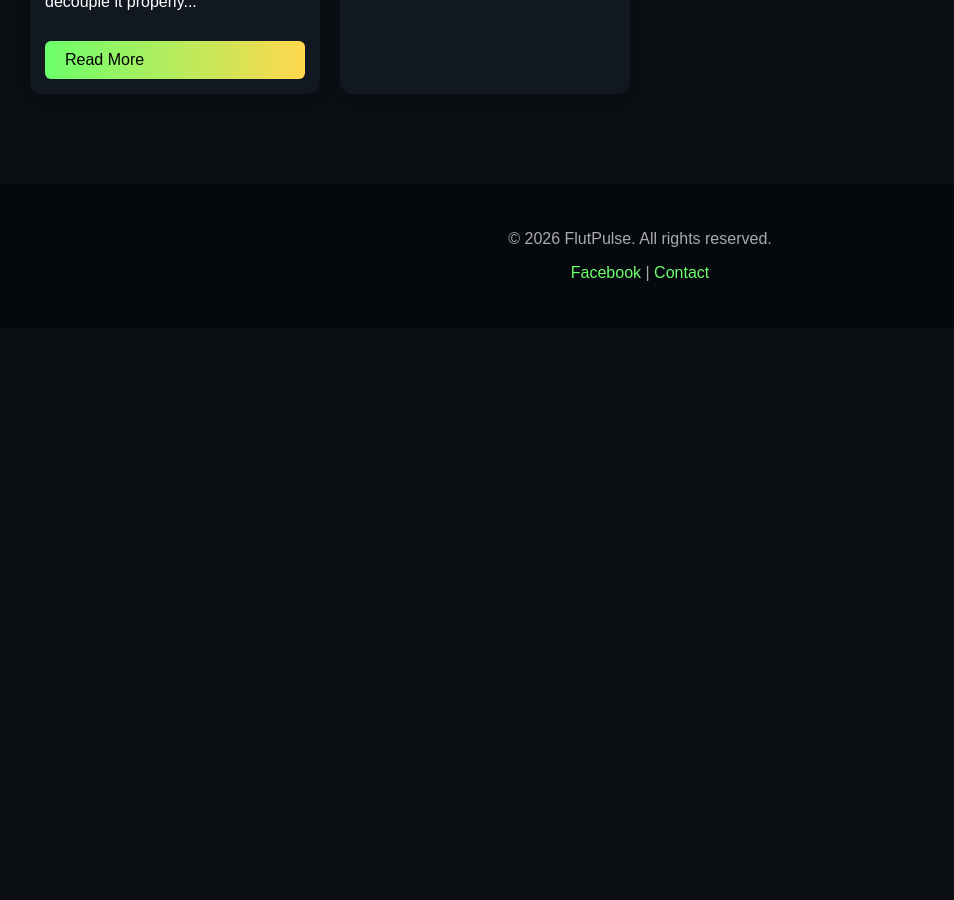
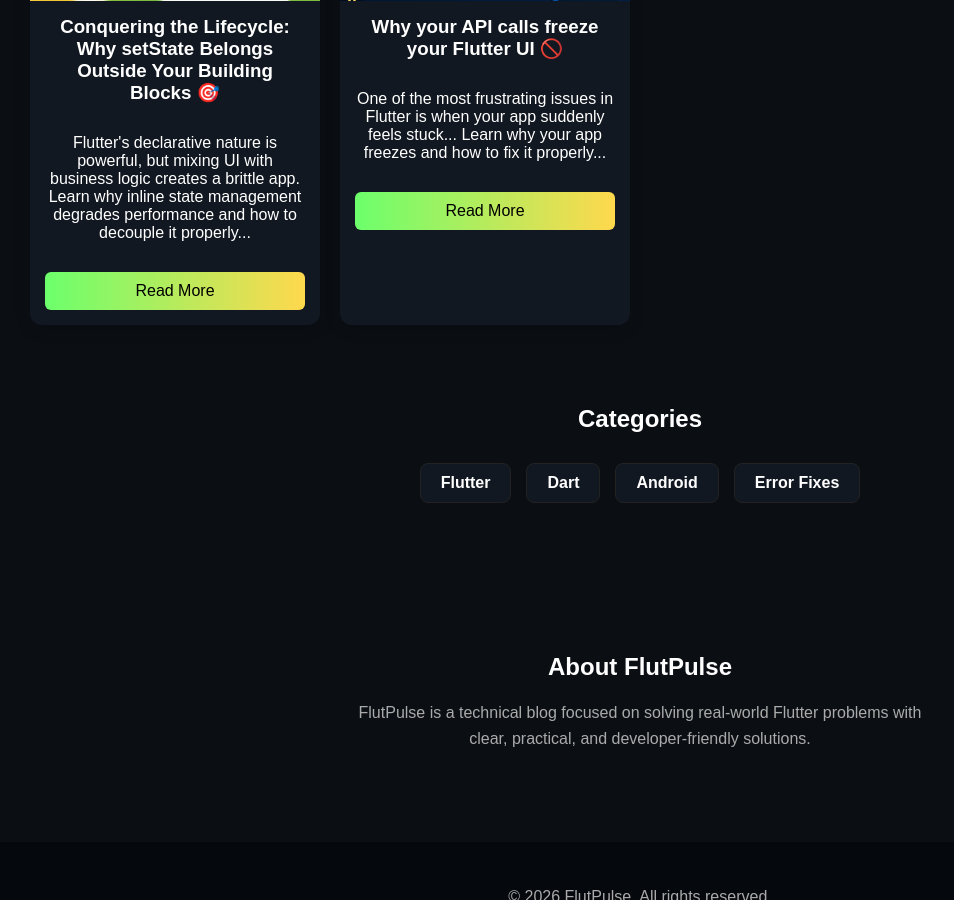
Before and after one commit to ahmloutfy/flutpulse, a Jekyll site: the page built from index.html, in a window 1280 px wide and 900 px high, scrolled down 1010 px. Shown: the whole window, without its empty margins (0-954 px from the left). Built offline with Jekyll 4.4.1, drawn with Linux system fonts in a browser that asks for light colours; before the commit the page ends 1338 px from its top, so only the background shows below that; some of the changed text lies outside the part shown.

Commit message:
Update index.html

```diff
--- a/index.html
+++ b/index.html
@@ -7,14 +7,38 @@
   <div class="hero-text">
     <h1>Solve. Learn. <span>Build.</span></h1>
     <p>Fix Flutter issues with clear, practical solutions.</p>
+    <a href="#" class="btn btn-primary">Browse Articles</a>
+    <a href="#" class="btn btn-secondary">Explore Categories</a>
+  </div>
+  <div class="hero-logo">
+    <img src="flutpulse_logo.png" alt="FlutPulse">
   </div>
 </section>
 
-<div style="text-align: center; margin: 30px auto; max-width: 760px;">
-  <ins class="adsbygoogle" style="display:inline-block; width:728px; height:90px;" data-ad-client="ca-pub-XXXXXXXX" data-ad-slot="TOP_AD"></ins>
+<div style="text-align: center; margin: 30px auto; max-width: 100%; padding: 0 15px; box-sizing: border-box;">
+  <div style="background: #121821; padding: 15px; border-radius: 8px; border: 1px dashed #263345; display: inline-block; width: 100%; max-width: 760px; box-sizing: border-box; position: relative; overflow: hidden;">
+    <span style="color: #444; font-size: 11px; display: block; margin-bottom: 8px;">Advertisement</span>
+
+    <div style="width: 100%; max-width: 728px; height: 90px; margin: 0 auto; position: relative; display: flex; align-items: center; justify-content: space-between; background: #080c11; border-radius: 4px; padding: 0 20px; box-sizing: border-box;">
+
+      <div style="display: flex; align-items: center; gap: 12px; text-align: left;">
+        <div style="font-size: 24px;">📈</div>
+        <div>
+          <div style="color: #6cff6c; font-family: monospace; font-size: 13px; font-weight: bold; letter-spacing: 0.5px;">FLUTPULSE PREMIUM LEADERBOARD</div>
+          <div style="color: #666; font-size: 11px; margin-top: 2px;">Top performing horizontal placement for maximum developer engagement.</div>
+        </div>
+      </div>
+      <div style="background: linear-gradient(90deg, #ffd84d, #6cff6c); color: #000; font-size: 10px; font-weight: bold; padding: 6px 12px; border-radius: 4px; text-transform: uppercase; white-space: nowrap;">Join Us</div>
+
+      <ins class="adsbygoogle"
+           style="display: inline-block; width: 728px; height: 90px; position: absolute; top: 0; left: 0; z-index: 10;"
+           data-ad-client="ca-pub-XXXXXXXXXXXXXXXX"
+           data-ad-slot="TOP_HOME_SLOT"></ins>
+    </div>
+  </div>
 </div>
 
-<div class="container">
+<div class="container" style="text-align: center;">
   <h2>Latest Articles</h2>
   <div class="grid">
     {% for post in site.posts %}
@@ -22,14 +46,28 @@
       {% if post.image %}
         <img src="{{ post.image | relative_url }}" class="card-img" alt="{{ post.title }}">
       {% endif %}
-
-      <div class="card-content">
-        <h3>{{ post.title }}</h3>
-        <p>{{ post.excerpt }}</p>
-      </div>
-
+      <h3>{{ post.title }}</h3>
+      <p>{{ post.excerpt }}</p>
       <a href="{{ post.url | relative_url }}" class="btn btn-primary">Read More</a>
     </div>
     {% endfor %}
   </div>
 </div>
+
+<div class="container" style="text-align: center;">
+  <h2>Categories</h2>
+  <div class="categories-container">
+    <a href="#" class="category-btn">Flutter</a>
+    <a href="#" class="category-btn">Dart</a>
+    <a href="#" class="category-btn">Android</a>
+    <a href="#" class="category-btn">Error Fixes</a>
+  </div>
+</div>
+
+<div class="container" style="text-align: center; margin-top: 40px;">
+  <h2>About FlutPulse</h2>
+  <p style="max-width: 600px; margin: 0 auto; color: #aaa; line-height: 1.6;">
+    FlutPulse is a technical blog focused on solving real-world Flutter problems
+    with clear, practical, and developer-friendly solutions.
+  </p>
+</div>
```
